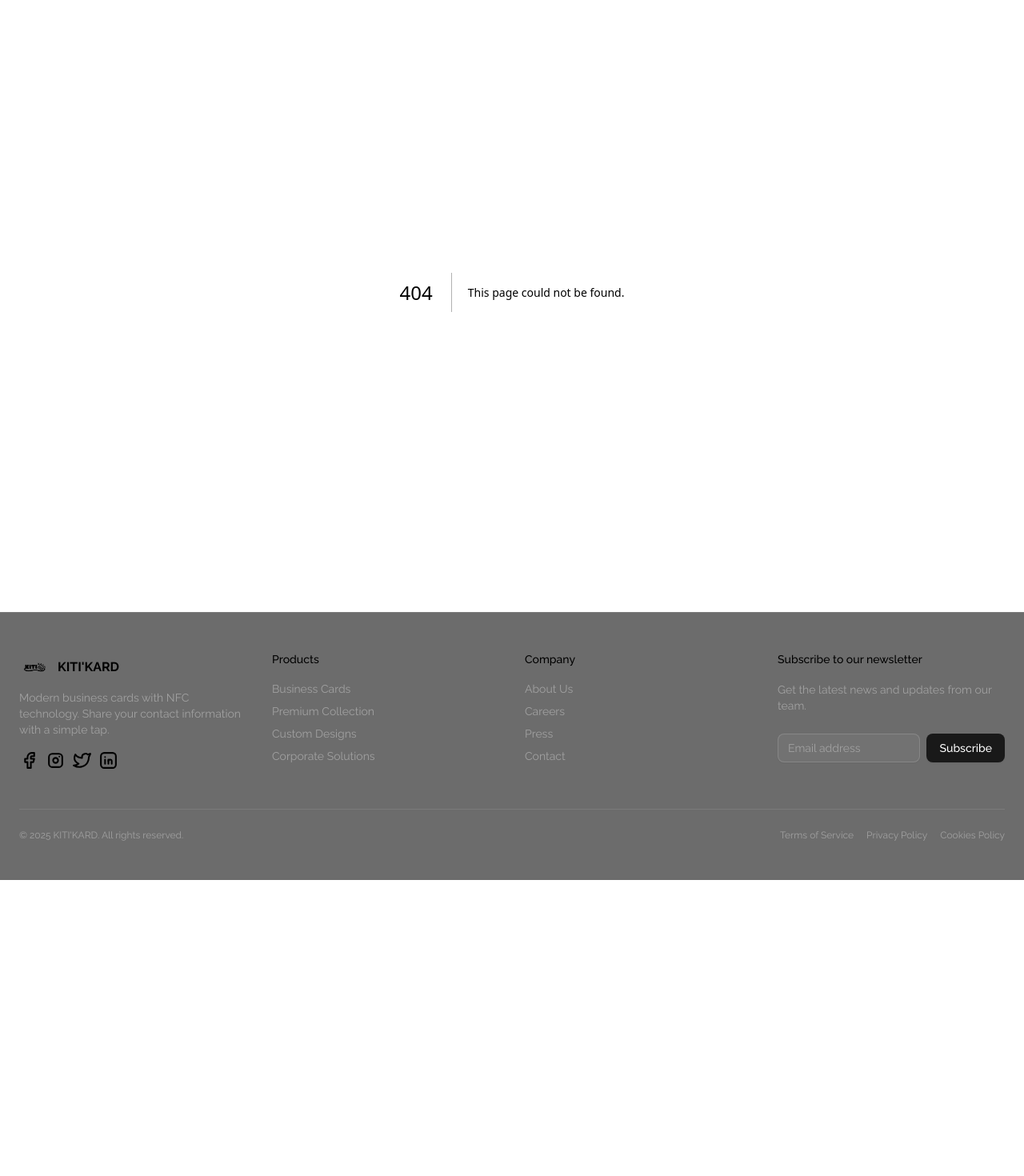
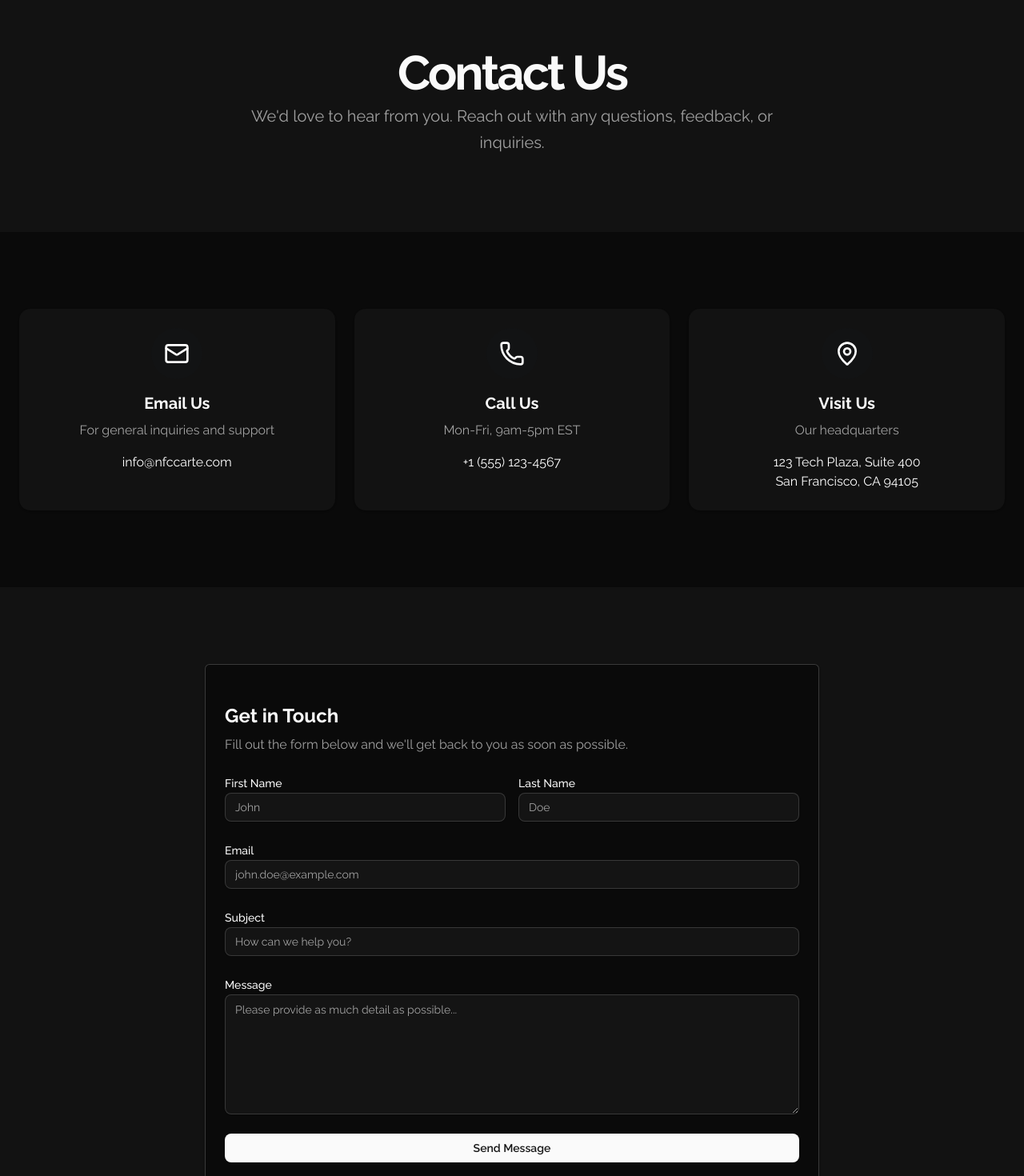
Before and after one commit to TsioryJonathan/KITI-KARD--VITRINE, a Next.js app: page /contact in a window 1280 px wide. Before the commit this address had no page. Shown: the part 100-1570 px from the top of the page at 80% size. Before the commit the page ends 1200 px from the top, so only its background shows below. Built offline with nearby package versions, Linux system fonts and the light colour scheme.

Commit message:
feat: finish the contact page

```diff
--- /dev/null
+++ b/src/app/contact/page.jsx
@@ -0,0 +1,16 @@
+import CtaSection from "@/components/pages/about/CTASection";
+import ContactForm from "@/components/pages/contact/ContactForm";
+import ContactOptions from "@/components/pages/contact/ContactOptions";
+import HeroSection from "@/components/pages/contact/HeroSection";
+import React from "react";
+
+export default function Contact() {
+  return (
+    <div>
+      <HeroSection />
+      <ContactOptions />
+      <ContactForm />
+      <CtaSection />
+    </div>
+  );
+}
--- /dev/null
+++ b/src/components/pages/contact/ContactForm.jsx
@@ -0,0 +1,81 @@
+import React from "react";
+import { Card, CardContent } from "@/components/ui/card";
+import { Input } from "@/components/ui/input";
+import { Textarea } from "@/components/ui/textarea";
+import { Button } from "@/components/ui/button";
+
+export default function ContactForm() {
+  return (
+    <section className="py-16 md:py-24 bg-muted/30">
+      <div className="px-4 md:px-6">
+        <div className="mx-auto max-w-3xl ">
+          <Card className="border border-foreground/20 rounded-sm bg-background">
+            <CardContent className="p-6 ">
+              <form className="space-y-6">
+                <div className="space-y-2">
+                  <h2 className="text-2xl font-bold">Get in Touch</h2>
+                  <p className="text-muted-foreground">
+                    Fill out the form below and we'll get back to you as soon as
+                    possible.
+                  </p>
+                </div>
+                <div className="grid gap-4 md:grid-cols-2">
+                  <div className="space-y-2">
+                    <label htmlFor="first-name" className="text-sm font-medium">
+                      First Name
+                    </label>
+                    <Input id="first-name" placeholder="John" required />
+                  </div>
+                  <div className="space-y-2">
+                    <label htmlFor="last-name" className="text-sm font-medium">
+                      Last Name
+                    </label>
+                    <Input id="last-name" placeholder="Doe" required />
+                  </div>
+                </div>
+                <div className="space-y-2">
+                  <label htmlFor="email" className="text-sm font-medium">
+                    Email
+                  </label>
+                  <Input
+                    id="email"
+                    type="email"
+                    placeholder="john.doe@example.com"
+                    required
+                  />
+                </div>
+                <div className="space-y-2">
+                  <label htmlFor="subject" className="text-sm font-medium">
+                    Subject
+                  </label>
+                  <Input
+                    id="subject"
+                    placeholder="How can we help you?"
+                    required
+                  />
+                </div>
+                <div className="space-y-2">
+                  <label htmlFor="message" className="text-sm font-medium">
+                    Message
+                  </label>
+                  <Textarea
+                    id="message"
+                    placeholder="Please provide as much detail as possible..."
+                    className="min-h-[150px]"
+                    required
+                  />
+                </div>
+                <Button
+                  type="submit"
+                  className="w-full gap-2 bg-foreground hover:bg-foreground/80 cursor-pointer font-semibold"
+                >
+                  Send Message
+                </Button>
+              </form>
+            </CardContent>
+          </Card>
+        </div>
+      </div>
+    </section>
+  );
+}
--- /dev/null
+++ b/src/components/pages/contact/ContactOptions.jsx
@@ -0,0 +1,60 @@
+import React from "react";
+import { Card, CardContent } from "@/components/ui/card";
+import { MapPin, Phone, Mail } from "lucide-react";
+
+export default function ContactOptions() {
+  return (
+    <section className="py-16 md:py-24">
+      <div className="px-4 md:px-6">
+        <div className="grid gap-6 md:grid-cols-3">
+          <Card className="border-0 bg-muted/30">
+            <CardContent className="flex flex-col items-center text-center">
+              <div className="mb-4 flex h-16 w-16 items-center justify-center rounded-full bg-primary/10">
+                <Mail className="h-8 w-8 text-text" />
+              </div>
+              <h3 className="text-xl font-bold">Email Us</h3>
+              <p className="mt-2 text-muted-foreground">
+                For general inquiries and support
+              </p>
+              <a
+                href="mailto:info@nfccarte.com"
+                className="mt-4 text-text hover:underline"
+              >
+                info@nfccarte.com
+              </a>
+            </CardContent>
+          </Card>
+          <Card className="border-0 bg-muted/30">
+            <CardContent className="flex flex-col items-center text-center">
+              <div className="mb-4 flex h-16 w-16 items-center justify-center rounded-full bg-primary/10">
+                <Phone className="h-8 w-8 text-text" />
+              </div>
+              <h3 className="text-xl font-bold">Call Us</h3>
+              <p className="mt-2 text-muted-foreground">Mon-Fri, 9am-5pm EST</p>
+              <a
+                href="tel:+1-555-123-4567"
+                className="mt-4 text-text hover:underline"
+              >
+                +1 (555) 123-4567
+              </a>
+            </CardContent>
+          </Card>
+          <Card className="border-0 bg-muted/30">
+            <CardContent className="flex flex-col items-center text-center">
+              <div className="mb-4 flex h-16 w-16 items-center justify-center rounded-full bg-primary/10">
+                <MapPin className="h-8 w-8 text-text" />
+              </div>
+              <h3 className="text-xl font-bold">Visit Us</h3>
+              <p className="mt-2 text-muted-foreground">Our headquarters</p>
+              <address className="mt-4 not-italic text-text">
+                123 Tech Plaza, Suite 400
+                <br />
+                San Francisco, CA 94105
+              </address>
+            </CardContent>
+          </Card>
+        </div>
+      </div>
+    </section>
+  );
+}
--- /dev/null
+++ b/src/components/pages/contact/HeroSection.jsx
@@ -0,0 +1,21 @@
+import React from "react";
+
+export default function HeroSection() {
+  return (
+    <section className="bg-muted/30 py-16 md:py-24">
+      <div className="px-4 md:px-6">
+        <div className="flex flex-col items-center justify-center space-y-4 text-center">
+          <div className="space-y-2">
+            <h1 className="text-3xl font-bold tracking-tighter sm:text-4xl md:text-5xl lg:text-6xl">
+              Contact Us
+            </h1>
+            <p className="max-w-[700px] text-muted-foreground md:text-xl/relaxed lg:text-base/relaxed xl:text-xl/relaxed">
+              We'd love to hear from you. Reach out with any questions,
+              feedback, or inquiries.
+            </p>
+          </div>
+        </div>
+      </div>
+    </section>
+  );
+}
```
